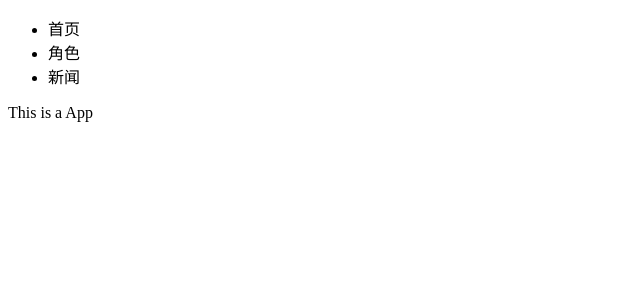
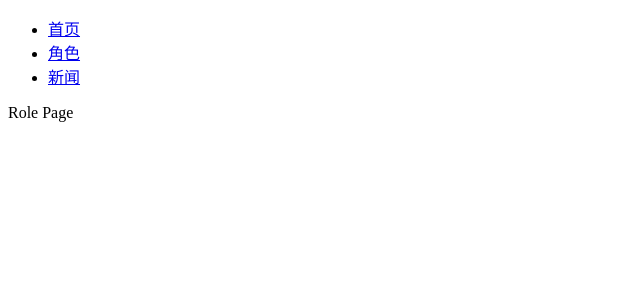
Before and after one commit to niyuancheng/learn-react-demo, a React (Create React App) app in the folder packages/apps/: page /role in a window 1280 px wide. Shown: the top 300 px of the page, without its empty margins (0-640 px from the left). Built offline with nearby package versions, Linux system fonts and the light colour scheme.

Commit message:
feat: add react router

```diff
--- a/package.json
+++ b/package.json
@@ -15,16 +15,17 @@
     ]
   },
   "dependencies": {
+    "@reduxjs/toolkit": "^2.2.6",
     "react": "^18.2.0",
     "react-dom": "^18.2.0",
     "react-redux": "^9.1.2",
-    "redux": "^5.0.1",
-    "@reduxjs/toolkit": "^2.2.6"
+    "redux": "^5.0.1"
   },
   "devDependencies": {
     "@rspack/cli": "^0.7.5",
     "@rspack/core": "^0.7.5",
     "html-webpack-plugin": "^5.6.0",
+    "react-router-dom": "^6.25.1",
     "webpack": "^5.93.0"
   }
 }
--- a/packages/apps/src/App.jsx
+++ b/packages/apps/src/App.jsx
@@ -1,4 +1,5 @@
 import React, { useEffect, useState } from "react";
+import { Outlet } from "react-router-dom";
 import Header from "./components/Header";
 import "./index.css";
 
@@ -6,7 +7,9 @@ export default function App() {
     return (
         <div className="nova-app-wrapper">
             <Header />
-            <div>This is a App</div>
+            <div className="router-container">
+                <Outlet />
+            </div>
         </div>
     )
 }
--- a/packages/apps/src/components/Header.jsx
+++ b/packages/apps/src/components/Header.jsx
@@ -1,20 +1,24 @@
 import React, { useState } from 'react';
+import { Link } from 'react-router-dom';
 
 export default function Header() {
     const [navList, setNavList]  = useState([
         {
             content: '首页',
             active: true,
+            link: '/home',
             id: 1,
         },
         {
             content: '角色',
             active: false,
+            link: '/role',
             id: 2
         },
         {
             content: '新闻',
             active: false,
+            link: '/news',
             id: 3
         }
     ])
@@ -22,7 +26,12 @@ export default function Header() {
         <div className='nova-header-wrapper'>
             <ul>
                 {
-                    navList.map(item => <li key={item.id} className={item.active && 'nav-active'}>{item.content}</li>)
+                    navList.map(item => <li key={item.id} className={item.active && 'nav-active'}>
+                        <Link to = {item.link}>
+                            {item.content}
+                        </Link>
+
+                    </li>)
                 }
             </ul>
         </div>
--- a/packages/apps/src/index.js
+++ b/packages/apps/src/index.js
@@ -1,8 +1,11 @@
 import ReactDOM from "react-dom/client";
 import React from "react";
-import App from './App';
+import router from "./router";
+import { RouterProvider } from "react-router-dom";
 const root = ReactDOM.createRoot(document.getElementById("app"));
 
 root.render(
-    <App />
+    <React.StrictMode>
+        <RouterProvider router={router} />
+    </React.StrictMode>
 );
--- /dev/null
+++ b/packages/apps/src/page/Home.jsx
@@ -0,0 +1,6 @@
+import React from "react"
+export default function Home() {
+    return (
+        <div>Home Page</div>
+    )
+}
--- /dev/null
+++ b/packages/apps/src/page/News.jsx
@@ -0,0 +1,6 @@
+import React from "react"
+export default function News() {
+    return (
+        <div>News Page</div>
+    )
+}
--- /dev/null
+++ b/packages/apps/src/page/Role.jsx
@@ -0,0 +1,6 @@
+import React from "react"
+export default function Role() {
+    return (
+        <div>Role Page</div>
+    )
+}
--- a/packages/apps/src/router/index.js
+++ b/packages/apps/src/router/index.js
@@ -0,0 +1,27 @@
+import { createBrowserRouter } from "react-router-dom";
+import App from "../App";
+import React from "react";
+import Home from "../page/Home";
+import Role from "../page/Role";
+import News from "../page/News";
+
+export default createBrowserRouter([
+    {
+        path: '/',
+        element: <App />,
+        children: [
+            {
+                path: '/home',
+                element: <Home />
+            },
+            {
+                path: '/role',
+                element: <Role />
+            },
+            {
+                path: '/news',
+                element: <News />
+            }
+        ]
+    }
+])
```
Also changed, not shown: 1 other file (tests, documents, lock files or other folders).
